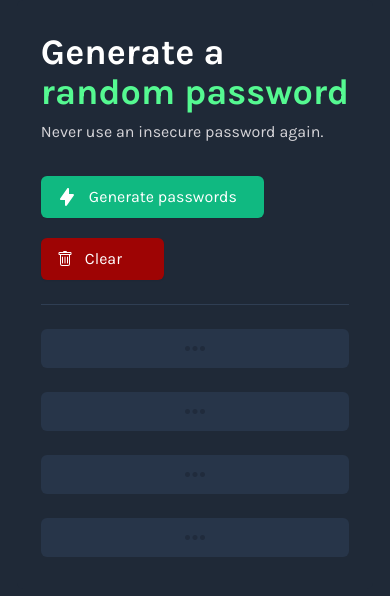
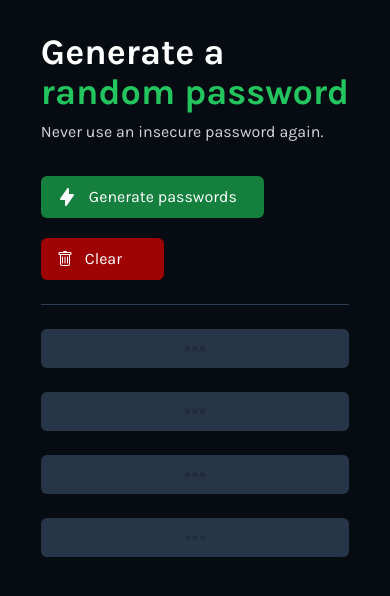
Before and after one commit to Tella1234/learning-javascript, a website: page pages/passwordgenerator.html in a window 390 px wide. Drawn offline with Linux system fonts and the light colour scheme.

Commit message:
Password Generator Completed

```diff
--- a/pages/passwordgenerator.html
+++ b/pages/passwordgenerator.html
@@ -7,15 +7,15 @@
     <link rel="stylesheet" href="../dist/output.css">
     <title>Password Generator</title>
 </head>
-<body class="font-karla w-screen sm:h-screen flex flex-col items-center justify-center bg-[#1f2937] sm:bg-gray-600">
-    <div class="max-w-[550px] sm:max-h-[550px] bg-[#1f2937] flex flex-col px-6 sm:px-14 py-8 rounded-md mx-auto relative">
+<body class="font-karla w-screen sm:h-screen flex flex-col items-center justify-center bg-[#070b12] sm:bg-gray-600">
+    <div class="max-w-[550px] sm:max-h-[550px] bg-[#070b12] flex flex-col px-6 sm:px-14 py-8 rounded-md mx-auto relative">
         <p class="text-4xl font-bold text-white">Generate a</p>
-        <p class="text-4xl font-bold text-[#55F991] mb-2">random password</p>
+        <p class="text-4xl font-bold text-green-500 mb-2">random password</p>
         <p class="text-base text-[#d5d4d8] mb-8">Never use an insecure password again.</p>
 
         <div class="flex flex-col sm:flex-row gap-5">
 
-            <button onclick="genPassword()" class="flex gap-3 w-[223px] h-[42px] rounded-md px-4 py-2 items-center bg-[#10b981] shadow-[0px_1px_2px_rgba(0,0,0,0.05)]">
+            <button onclick="genPassword()" class="flex gap-3 w-[223px] h-[42px] rounded-md px-4 py-2 items-center bg-green-700 shadow-[0px_1px_2px_rgba(0,0,0,0.05)]">
                 <svg width="20" height="20" viewBox="0 0 20 20" fill="none" xmlns="http://www.w3.org/2000/svg">
                     <path fill-rule="evenodd" clip-rule="evenodd" d="M11.3006 1.04627C11.7169 1.17749 12 1.56354 12 2.00001V7.00001L16 7.00001C16.3729 7.00001 16.7148 7.20747 16.887 7.5382C17.0592 7.86893 17.0331 8.268 16.8192 8.57347L9.81924 18.5735C9.56894 18.931 9.11564 19.085 8.69936 18.9537C8.28309 18.8225 8 18.4365 8 18L8 13H4C3.62713 13 3.28522 12.7926 3.11302 12.4618C2.94083 12.1311 2.96694 11.732 3.18077 11.4265L10.1808 1.42655C10.4311 1.06898 10.8844 0.915053 11.3006 1.04627Z" fill="white"/>
                 </svg>
@@ -76,7 +76,7 @@
 
         </div>
         <p class="text-white font-medium bg-green-800 bg-opacity-60 w-max p-2 rounded-lg absolute bottom-6 left-[31%] hidden" id="copied">Copied to Clipboard</p>
-        <p class="text-white font-medium bg-red-800 bg-opacity-60 w-max p-2 rounded-lg absolute bottom-6 left-[31%] hidden" id="error">No password generated</p>
+        <p class="text-white font-medium bg-red-800 bg-opacity-60 w-max p-2 rounded-lg absolute bottom-1/3 sm:bottom-6 left-[20%] sm:left-[31%] hidden" id="error">No password generated</p>
     </div>
     <script src="../scripts/passwordgenerator.js"></script>
 </body>
```
Also changed, not shown: dist/output.css.
